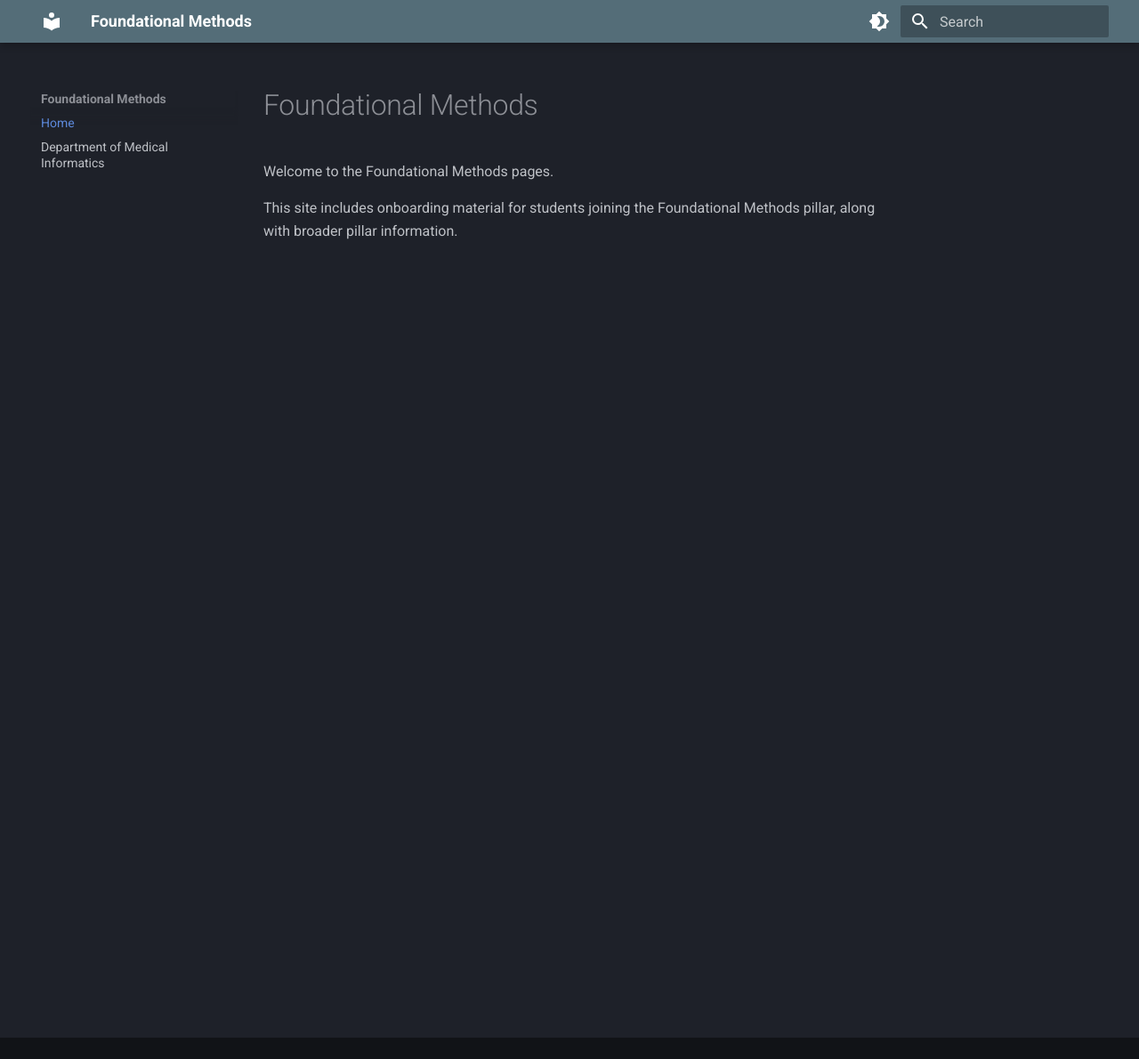
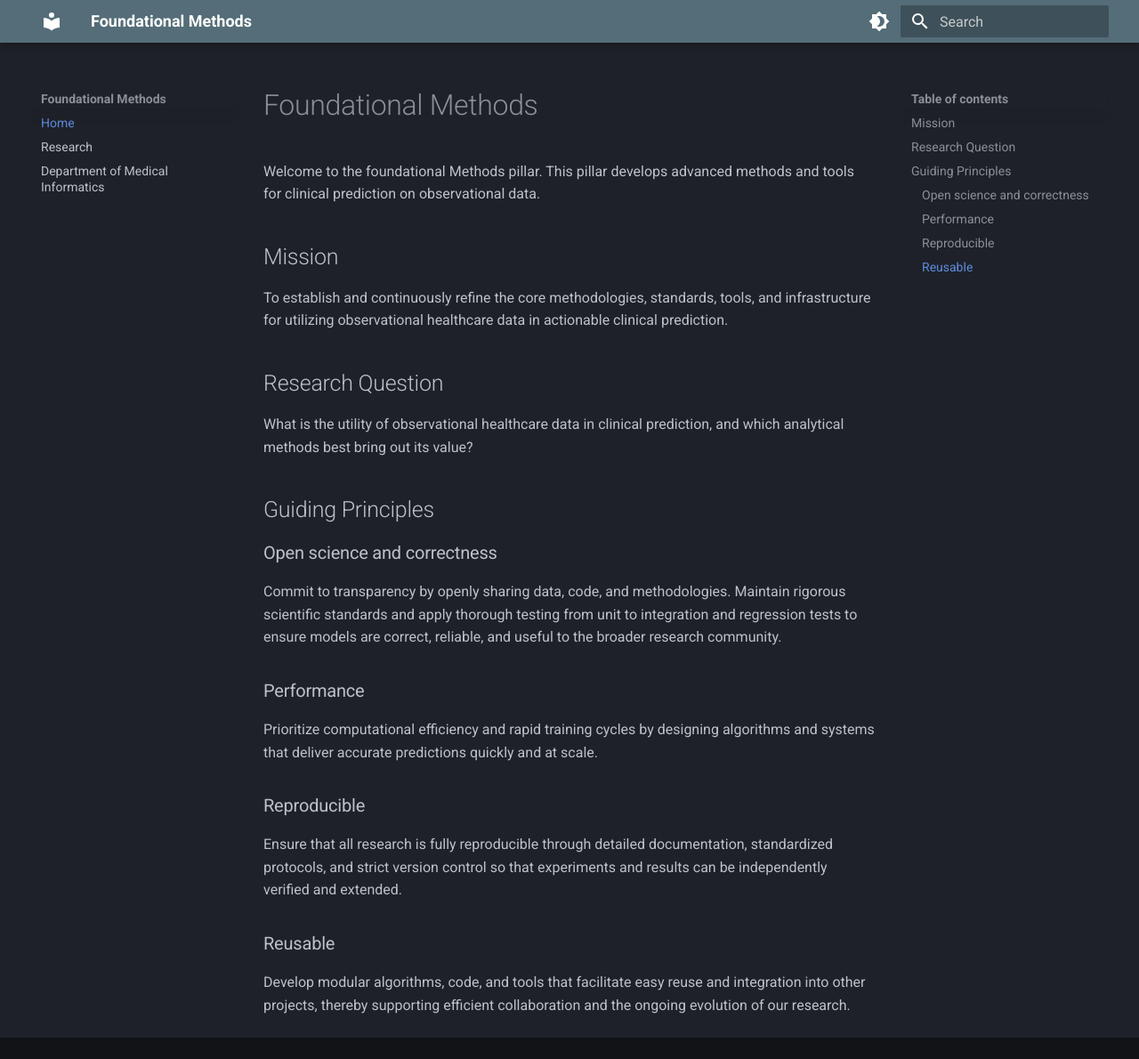
Before and after one commit to mi-erasmusmc/foundational-methods-onboarding, an MkDocs documentation site: the page built from docs/index.md, in a window 1280 px wide and 1190 px high. Shown: the whole window at 89% size. Built offline with MkDocs 1.6.1 and Material for MkDocs 9.7.7, drawn with Linux system fonts in a browser that asks for light colours.

```diff
--- a/docs/index.md
+++ b/docs/index.md
@@ -1,5 +1,24 @@
 # Foundational Methods
 
-Welcome to the Foundational Methods pages.
+Welcome to the foundational Methods pillar. This pillar develops advanced methods and tools for clinical prediction on observational data.
 
-This site includes onboarding material for students joining the Foundational Methods pillar, along with broader pillar information.
+## Mission
+To establish and continuously refine the core methodologies, standards, tools, and infrastructure for utilizing observational healthcare data in actionable clinical prediction.
+
+## Research Question
+
+What is the utility of observational healthcare data in clinical prediction, and which analytical methods best bring out its value?
+
+## Guiding Principles
+
+### Open science and correctness
+Commit to transparency by openly sharing data, code, and methodologies. Maintain rigorous scientific standards and apply thorough testing from unit to integration and regression tests to ensure models are correct, reliable, and useful to the broader research community.
+
+### Performance
+Prioritize computational efficiency and rapid training cycles by designing algorithms and systems that deliver accurate predictions quickly and at scale.
+
+### Reproducible
+Ensure that all research is fully reproducible through detailed documentation, standardized protocols, and strict version control so that experiments and results can be independently verified and extended.
+
+### Reusable
+Develop modular algorithms, code, and tools that facilitate easy reuse and integration into other projects, thereby supporting efficient collaboration and the ongoing evolution of our research.
--- /dev/null
+++ b/docs/javascripts/mermaid.js
@@ -0,0 +1,9 @@
+document$.subscribe(function () {
+  mermaid.initialize({
+    startOnLoad: false,
+    theme: "default",
+  });
+  mermaid.run({
+    nodes: document.querySelectorAll(".mermaid"),
+  });
+});
--- a/mkdocs.yml
+++ b/mkdocs.yml
@@ -4,6 +4,7 @@ site_url: https://mi-erasmusmc.github.io/foundational-methods/
 
 nav:
   - Home: index.md
+  - Research: research.md
   - Department of Medical Informatics: department-of-medical-informatics.md
 
 theme:
@@ -28,6 +29,15 @@ markdown_extensions:
   - admonition
   - attr_list
   - md_in_html
+  - pymdownx.superfences:
+      custom_fences:
+        - name: mermaid
+          class: mermaid
+          format: !!python/name:pymdownx.superfences.fence_code_format
+
+extra_javascript:
+  - https://unpkg.com/mermaid@10.9.1/dist/mermaid.min.js
+  - javascripts/mermaid.js
 
 extra:
   generator: false
```
Also changed, not shown: docs/dissemination.md (added, +80 -0 lines), docs/research.md (added, +38 -0 lines), 1 other file.
